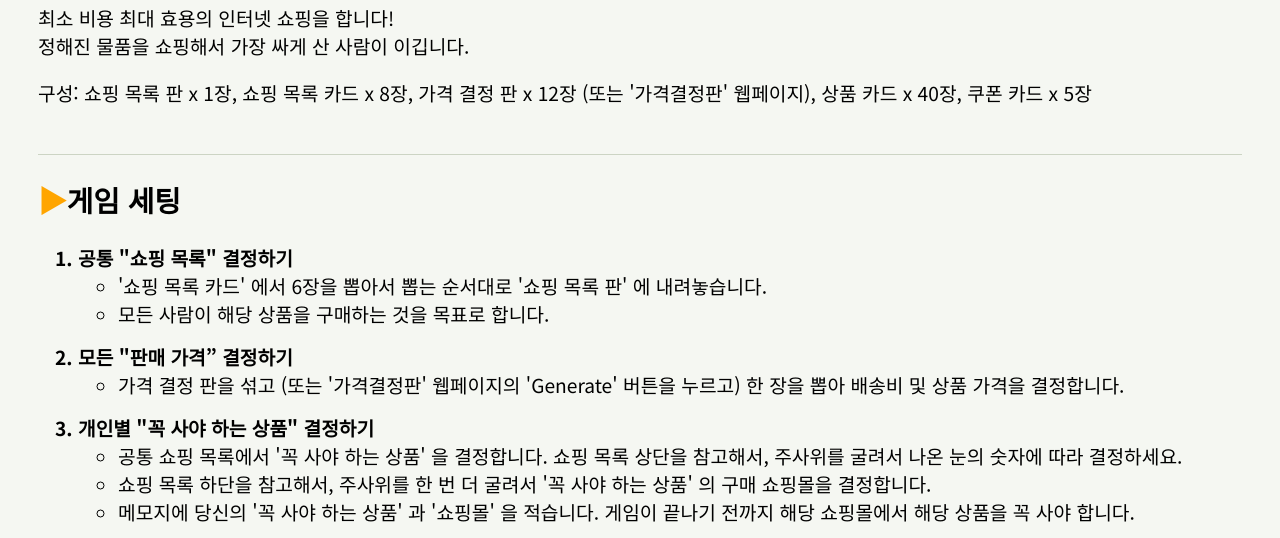
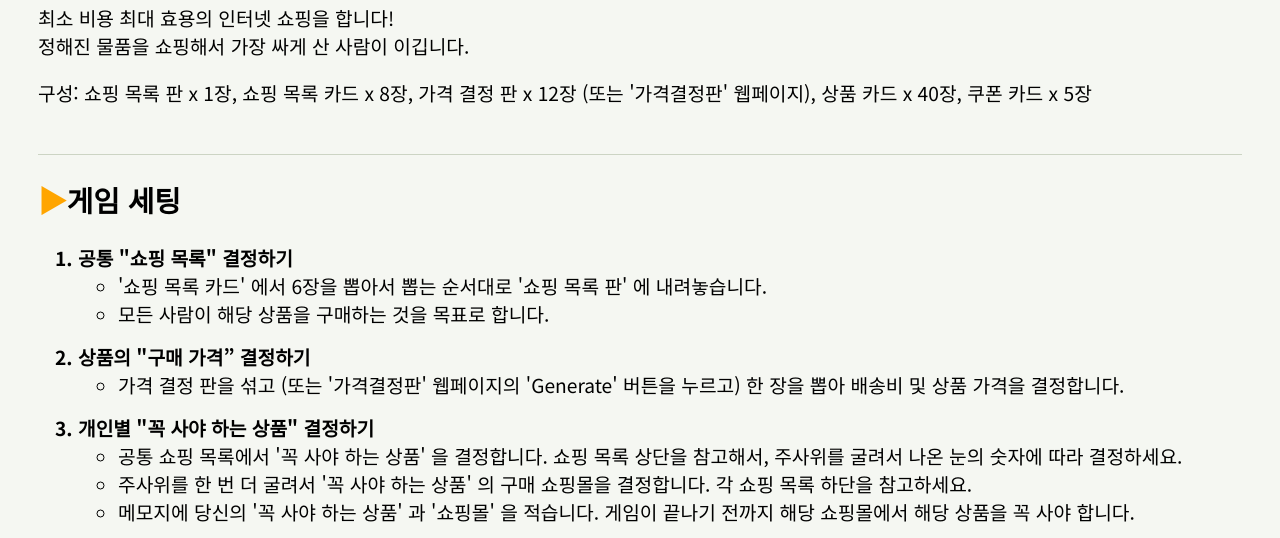
Before and after one commit to ajjkk01/web1, a plain HTML site: page forsale/rule.html in a window 1280 px wide. Shown: the part 253-791 px from the top of the page. Drawn offline with Linux system fonts and the light colour scheme.

Commit message:
Update rule.html

```diff
--- a/forsale/rule.html
+++ b/forsale/rule.html
@@ -31,14 +31,14 @@
                 <li>'쇼핑 목록 카드' 에서 6장을 뽑아서 뽑는 순서대로 '쇼핑 목록 판' 에 내려놓습니다.</li>
                 <li>모든 사람이 해당 상품을 구매하는 것을 목표로 합니다.</li>
             </ul>
-            <li>모든 "판매 가격” 결정하기</li>
+            <li>상품의 "구매 가격” 결정하기</li>
             <ul>
                 <li>가격 결정 판을 섞고 (또는 '가격결정판' 웹페이지의 'Generate' 버튼을 누르고) 한 장을 뽑아 배송비 및 상품 가격을 결정합니다.</li>
             </ul>
             <li>개인별 "꼭 사야 하는 상품" 결정하기</li>
             <ul>
                 <li>공통 쇼핑 목록에서 '꼭 사야 하는 상품' 을 결정합니다. 쇼핑 목록 상단을 참고해서, 주사위를 굴려서 나온 눈의 숫자에 따라 결정하세요.</li>
-                <li>쇼핑 목록 하단을 참고해서, 주사위를 한 번 더 굴려서 '꼭 사야 하는 상품' 의 구매 쇼핑몰을 결정합니다.</li>
+                <li>주사위를 한 번 더 굴려서 '꼭 사야 하는 상품' 의 구매 쇼핑몰을 결정합니다. 각 쇼핑 목록 하단을 참고하세요. </li>
                 <li>메모지에 당신의 '꼭 사야 하는 상품' 과 '쇼핑몰' 을 적습니다. 게임이 끝나기 전까지 해당 쇼핑몰에서 해당 상품을 꼭 사야 합니다.</li>
             </ul>
             <li>카드 세팅하기</li>
```
